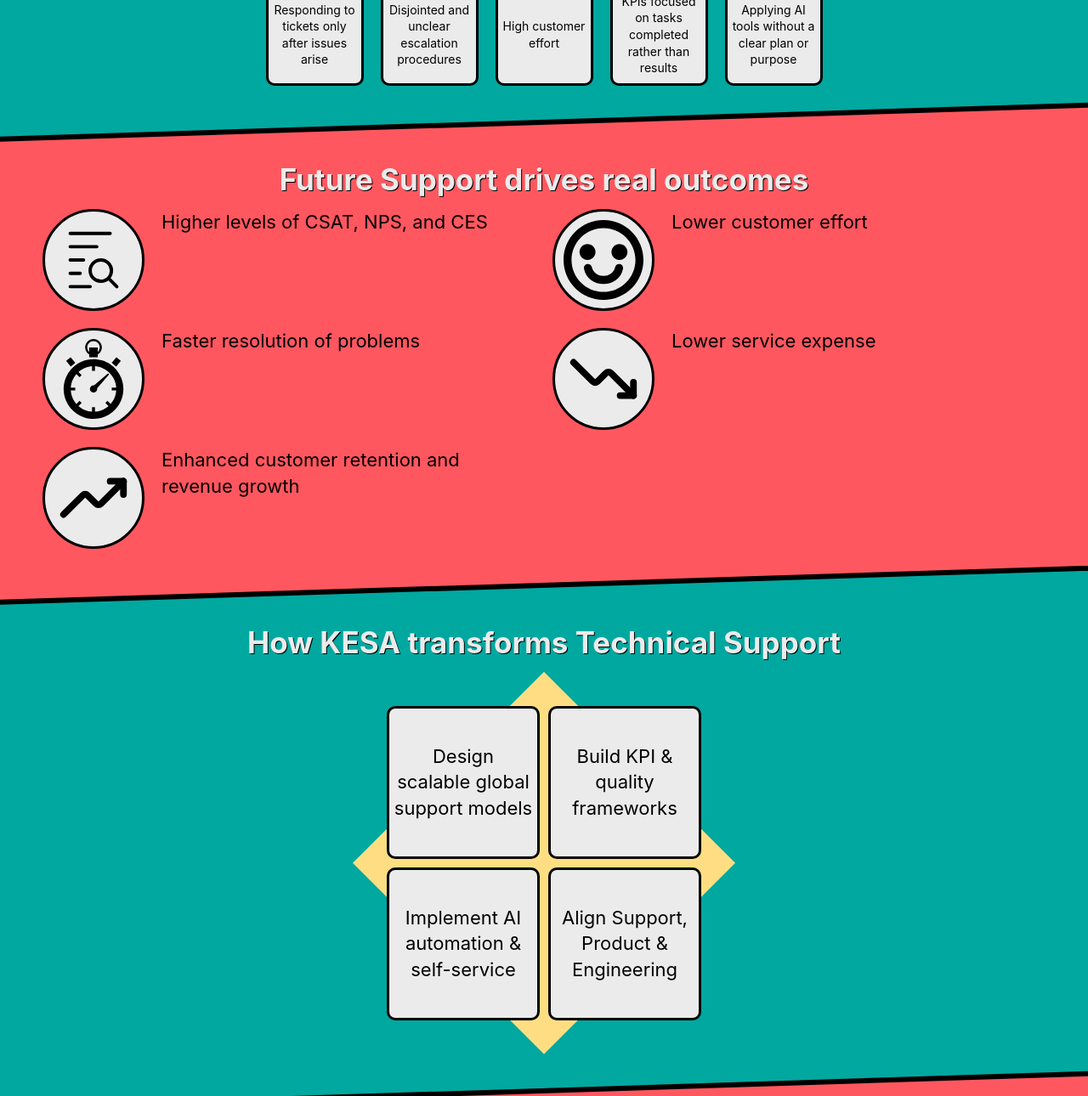
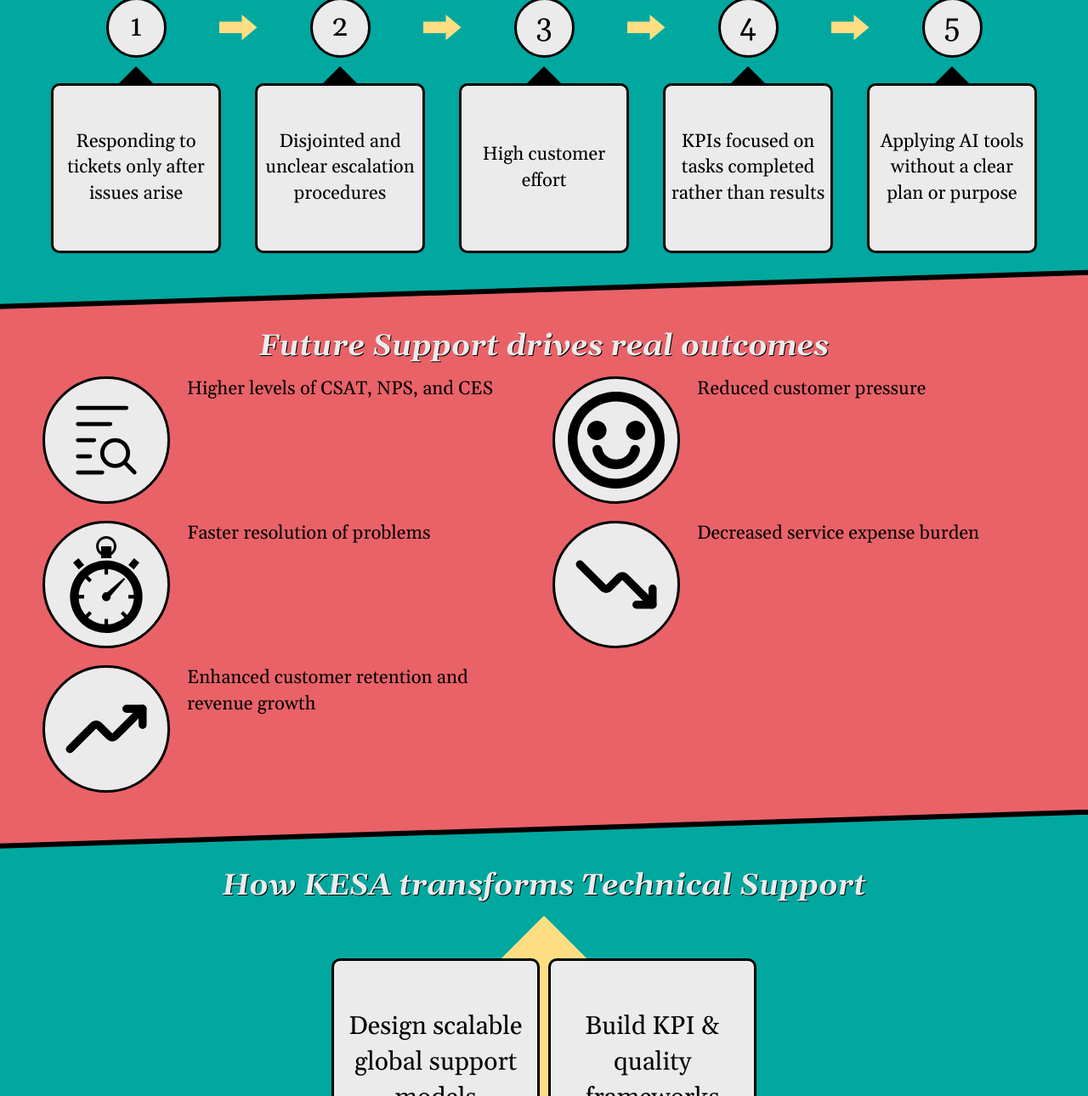
Before and after one commit to Cryneon/KlotzekAdvisory, a website built with Parcel: page index.html in a window 1280 px wide. Shown: the part 664-1954 px from the top of the page at 85% size. Built offline with nearby package versions, Linux system fonts and the light colour scheme.

Commit message:
Added support for wide screens, changed background saturation, changed font, and centered h1 element.

```diff
--- a/Styles/styles.css
+++ b/Styles/styles.css
@@ -3,7 +3,7 @@
 :root {
     --color-body: #000;
     --color-accent: rgb(255, 222, 131);
-    --color-background: #ff575f;
+    --color-background: #e96268;
     --color-background-alt: #00a8a0;
     --color-heading: #ebebeb;
 }
@@ -17,7 +17,7 @@ html {
 }
 
 body {
-    font-family: inter, sans-serif;
+    font-family: "Gelasio", serif;
     color: var(--color-body);
     font-size: 2.2rem;
     line-height: 1.4;
@@ -32,15 +32,18 @@ h3 {
 }
 
 h1 {
+
     margin: 2rem 0 2rem;
-    font-size: 4rem;
+    font-size: 5rem;
     line-height: 1.2;
+    align-self: center;
 }
 
 h2 {
     text-align: center;
     margin: 2rem 0 1rem;
     font-size: 3rem;
+    font-style: italic;
 }
 
 h3 {
@@ -115,15 +118,23 @@ body .block--alt {
 }
 
 .nav__list {
-    list-style: none;
     display: flex;
-    gap: 1rem;
+    gap: 3rem;
     padding: 0;
     margin: 0;
 }
 
+.nav__list li:first-child {
+    list-style: none;
+}
+
 .nav__company {
     font-size: 3rem;
+}
+
+.hero {
+    display: flex;
+    flex-direction: column;
 }
 
 .hero__text {
@@ -329,7 +340,7 @@ body .block--alt {
 
 @media screen and (min-width: 768px) {
     h1 {
-        font-size: 6rem;
+        font-size: 8rem;
     }
 
     h2 {
@@ -391,7 +402,7 @@ body .block--alt {
     }
 
     .text-box--stretched {
-        font-size: 2.2rem;
+        font-size: 3rem;
     }
 
     .arrow {
@@ -417,14 +428,14 @@ body .block--alt {
     }
 
     .rhombus {
-        height: 450px;
-        width: 450px;
+        height: 600px;
+        width: 600px;
     }
 
     .grid2x2 {
-        height: 450px;
-        width: 450px;
-        padding: 4rem;
+        height: 600px;
+        width: 600px;
+        padding: 5rem;
     }
 
     .footer {
@@ -435,3 +446,51 @@ body .block--alt {
         font-size: 3rem;
     }
 }
+
+@media screen and (min-width: 1200px) {
+    .circle--small {
+        width: 71px;
+        max-width: 71px;
+        height: 71px;
+        font-size: 3.5rem;
+    }
+
+    .grid2x5 {
+        grid-template-columns: repeat(5, 220px);
+    }
+
+    .text-box--small {
+        font-size: 2.2rem;
+        width: 200px;
+        height: 200px;
+    }
+
+    .circle--large {
+        width: 150px;
+        min-width: 150px;
+        height: 150px;
+        font-size: 2rem;
+        padding: 15px;
+    }
+
+    .circle--side {
+        margin-top: 195px;
+    }
+
+    .arrow--straight {
+        margin-left: 62px;
+        margin-right: 62px;
+    }
+
+    .arrow--top {
+        margin: 150px 8px 0px 8px;
+    }
+
+    .arrow--middle {
+        margin: 30px 150px 30px 150px;
+    }
+
+    .arrow--bottom {
+        margin: 70px 20px 0px 20px;
+    }
+}
--- a/index.html
+++ b/index.html
@@ -8,6 +8,12 @@
       content="It's a growth engine Transforming Support & Customer Operations"
     />
     <title>KESA - Home</title>
+    <link rel="preconnect" href="https://fonts.googleapis.com" />
+    <link rel="preconnect" href="https://fonts.gstatic.com" crossorigin />
+    <link
+      href="https://fonts.googleapis.com/css2?family=Gelasio:ital,wght@0,400..700;1,400..700&display=swap"
+      rel="stylesheet"
+    />
     <link rel="stylesheet" href="/Styles/styles.css" />
   </head>
   <body>
@@ -22,7 +28,7 @@
       </ul>
     </nav>
 
-    <section class="container block">
+    <section class="container block hero">
       <h1>
         <strong>K</strong>lotzek <br />
         <strong>E</strong>xecutive <br />
@@ -99,7 +105,7 @@
           <div class="circle circle--large">
             <img src="/Images/smiley.svg" alt="" />
           </div>
-          <p>Lower customer effort</p>
+          <p>Reduced customer pressure</p>
         </div>
         <div class="media">
           <div class="circle circle--large">
@@ -111,7 +117,7 @@
           <div class="circle circle--large">
             <img src="/Images/down-trend.svg" alt="" />
           </div>
-          <p>Lower service expense</p>
+          <p>Decreased service expense burden</p>
         </div>
         <div class="media">
           <div class="circle circle--large">
```
Also changed, not shown: Pages/about.html (+7 -0 lines), Pages/contact.html (+7 -0 lines).
